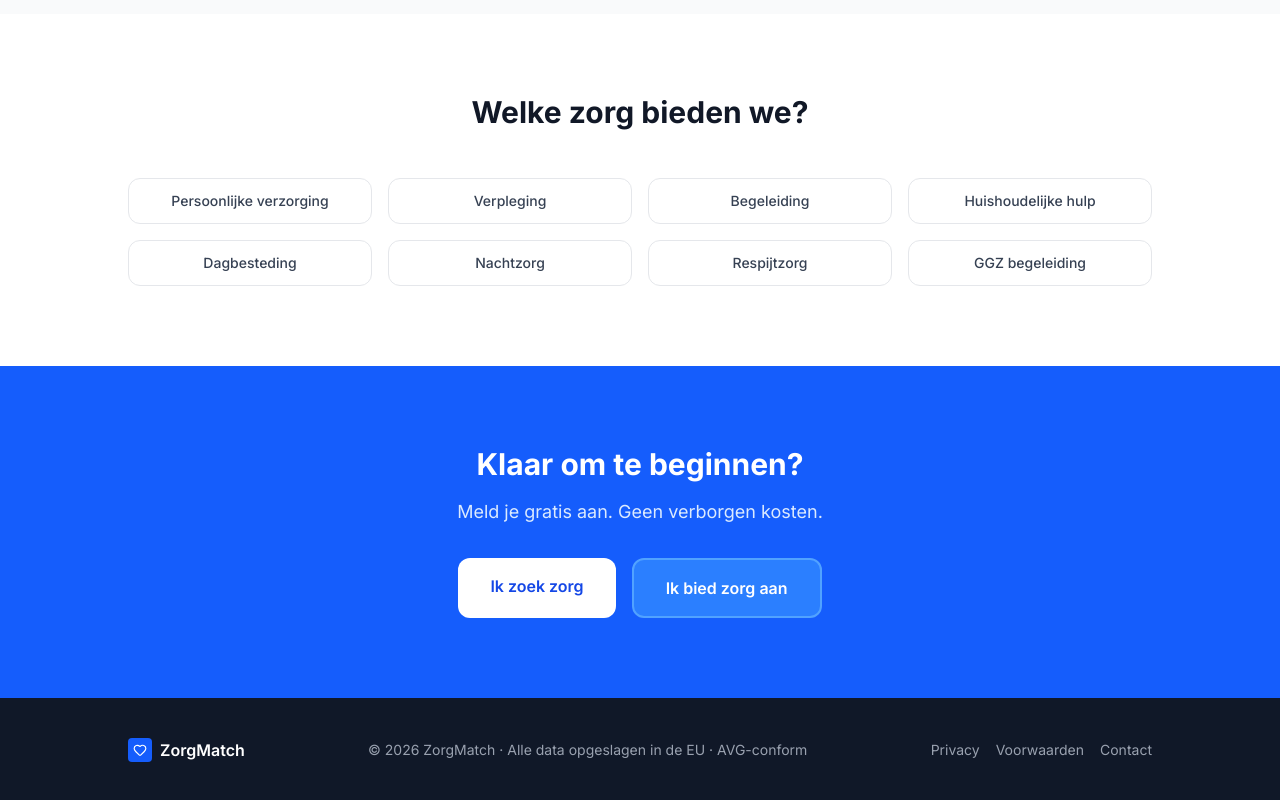
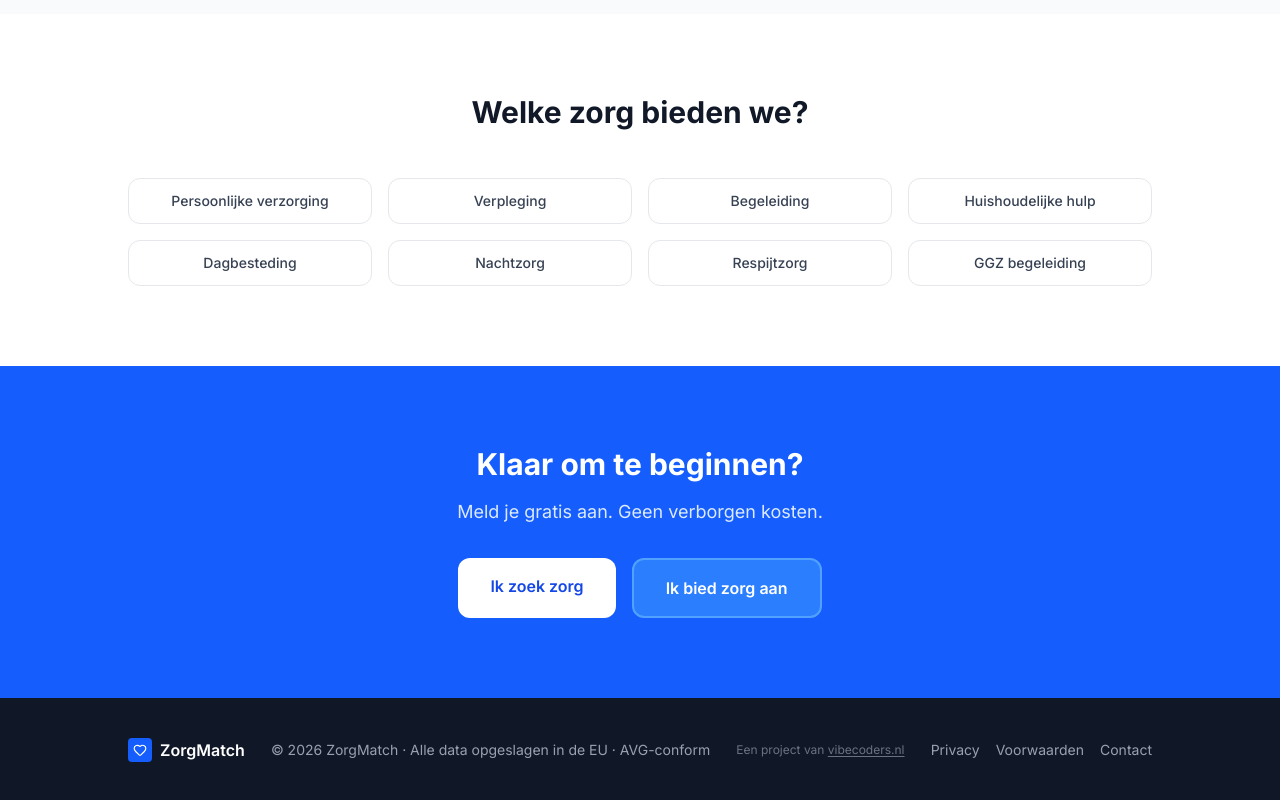
Before and after one commit to avanginneken/zorgmatch, a Next.js app: page / in a window 1280 px wide. Shown: the part 1495-2295 px from the top of the page. Built offline with nearby package versions, Linux system fonts and the light colour scheme.

Commit message:
feat: voeg vibecoders.nl vermelding toe aan footer

```diff
--- a/src/app/page.tsx
+++ b/src/app/page.tsx
@@ -209,6 +209,12 @@ export default function HomePage() {
             <span className="font-semibold text-white">ZorgMatch</span>
           </div>
           <p className="text-sm">© 2026 ZorgMatch · Alle data opgeslagen in de EU · AVG-conform</p>
+          <p className="text-xs text-gray-500">
+            Een project van{' '}
+            <a href="https://www.vibecoders.nl" target="_blank" rel="noopener noreferrer" className="hover:text-white transition-colors underline underline-offset-2">
+              vibecoders.nl
+            </a>
+          </p>
           <div className="flex gap-4 text-sm">
             <Link href="/privacy" className="hover:text-white">Privacy</Link>
             <Link href="/voorwaarden" className="hover:text-white">Voorwaarden</Link>
```
